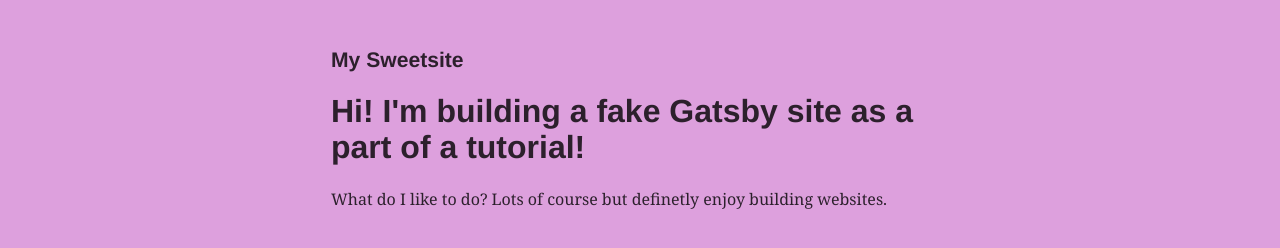
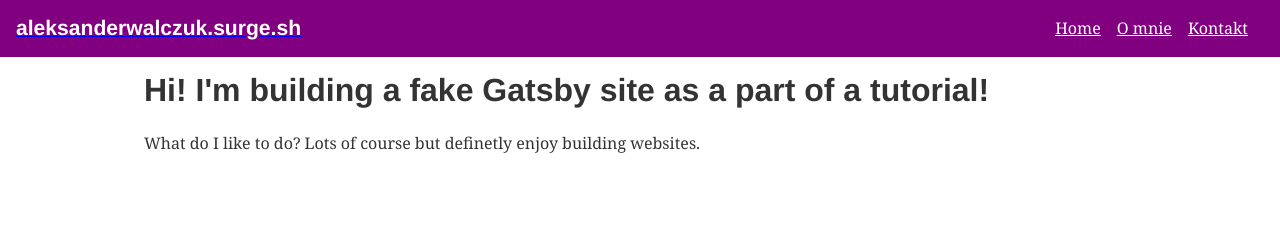
Before and after one commit to aleksanderwalczuk/blog, a Gatsby site: page / in a window 1280 px wide. Built offline with nearby package versions, Linux system fonts and the light colour scheme; Gatsby itself is replaced by a stand-in of ours.

Commit message:
finished basic styling for navbar

```diff
--- a/src/components/layout.js
+++ b/src/components/layout.js
@@ -1,8 +1,26 @@
-import React from 'react';
+import React from "react"
+import { Link } from "gatsby"
 
-export default ({children}) => (
-  <div style={{margin: '3rem auto', maxWidth: 650, padding: '0 1rem'}}>
-    <h3>My Sweetsite</h3>
-    {children}
+const NavLink = props => (
+  <li className="navlink">
+    <Link to={props.to} style={{ color: "#fff"}}>
+      {props.children}
+    </Link>
+  </li>
+)
+
+export default ({ children }) => (
+  <div className="wrapper">
+    <header className="header">
+      <Link to="/" style={{ textShadow: "none", backgroundImage: "none" }}>
+        <h3 className='header-heading'>aleksanderwalczuk.surge.sh</h3>
+      </Link>
+      <ul>
+        <NavLink to="/">Home</NavLink>
+        <NavLink to="/about-me">O mnie</NavLink>
+        <NavLink to="/contact">Kontakt</NavLink>
+      </ul>
+    </header>
+    <main className="main">{children}</main>
   </div>
 )
--- a/src/styles/global.sass
+++ b/src/styles/global.sass
@@ -1,2 +1,31 @@
-body
-  background-color: plum
+.wrapper
+  min-height: 100vh
+  width: 100vw
+  margin: 0 auto
+  // color: #fff
+
+.header
+  display: flex
+  align-items: center
+  justify-content: space-between
+  margin: 0 0 1rem 0
+  padding: 1rem
+  background-color: purple
+  &-heading
+    display: inline
+    color: #fff
+
+  & ul
+    margin: 0
+
+.navlink
+  display: inline
+  color: #fff
+  margin: 0 1rem 0 0
+.main
+  max-width: 1024px
+  padding: 0 1rem
+  margin: 0 auto
+a
+  text-shadow: none
+  background-image: none
--- a/src/utils/typography.js
+++ b/src/utils/typography.js
@@ -1,6 +1,5 @@
 import Typography from 'typography'
 import fairyGateTheme from 'typography-theme-fairy-gates'
-
 const typography = new Typography(fairyGateTheme)
 
 export const {scale, rhythm, options} = typography
```
